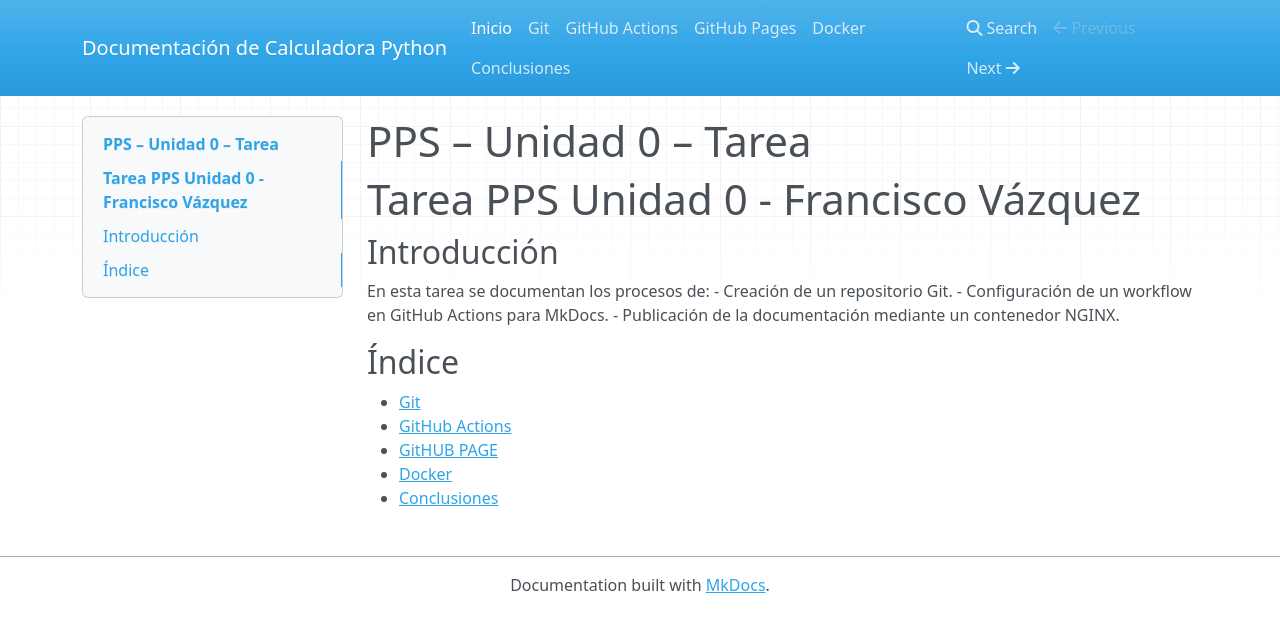
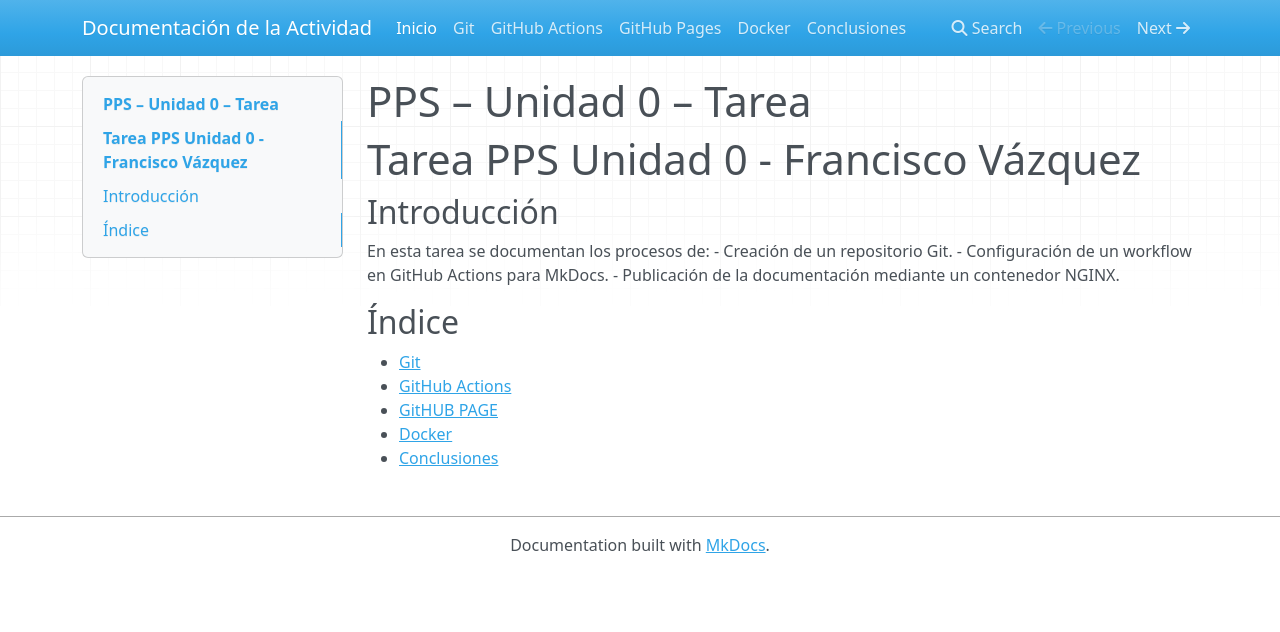
Before and after one commit to fvazquezf03/PPS-Unidad0-Tarea-Francisco, an MkDocs documentation site: the page built from docs/index.md, in a window 1280 px wide. Shown: the top 632 px of the page. Built offline with MkDocs 1.6.1, drawn with Linux system fonts in a browser that asks for light colours; nearby versions of some CDN libraries.

Commit message:
configuración de mkdocs.yml

```diff
--- a/mkdocs.yml
+++ b/mkdocs.yml
@@ -3,7 +3,7 @@
 # -------------------------------------------------------------
 # CONFIGURACIÓN GENERAL DEL SITIO
 # -------------------------------------------------------------
-site_name: Documentación de Calculadora Python
+site_name: Documentación de la Actividad
 
 # -------------------------------------------------------------
 # ESTRUCTURA DE NAVEGACIÓN (MENÚ)
@@ -16,11 +16,6 @@ nav:
   - GitHub Pages: gitPages.md
   - Docker: docker.md
   - Conclusiones: conclusiones.md
-  # Se pueden añadir subsecciones anidando listas:
-  # - Referencia:
-  #     - Funciones: referencia/funciones.md
-  #     - Clases: referencia/clases.md
-
 # -------------------------------------------------------------
 # DIRECTORIOS
 # -------------------------------------------------------------
```
